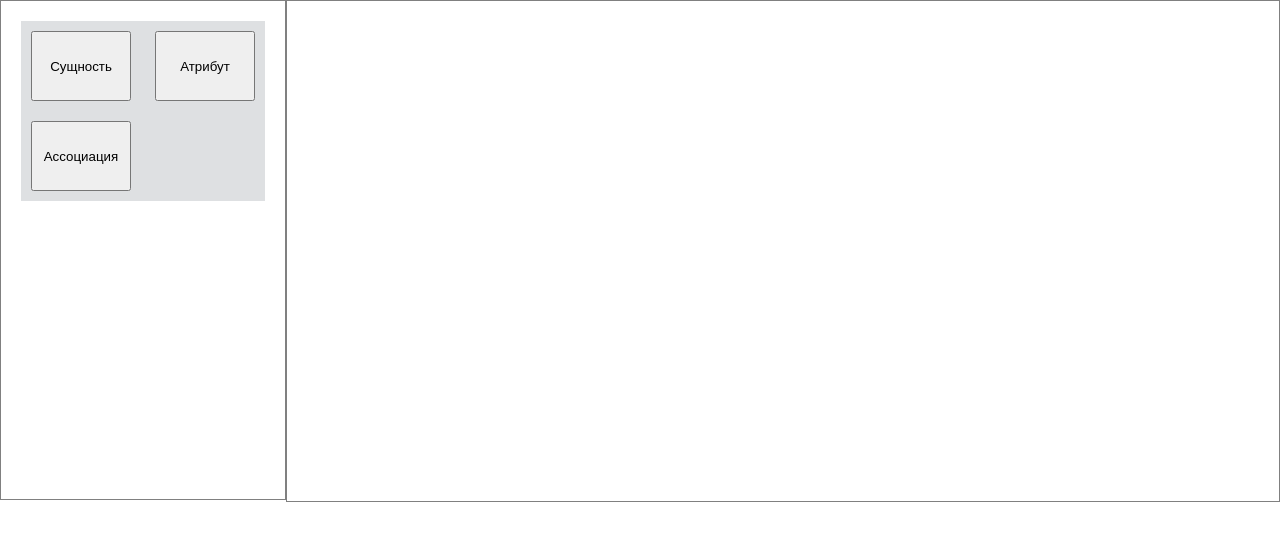
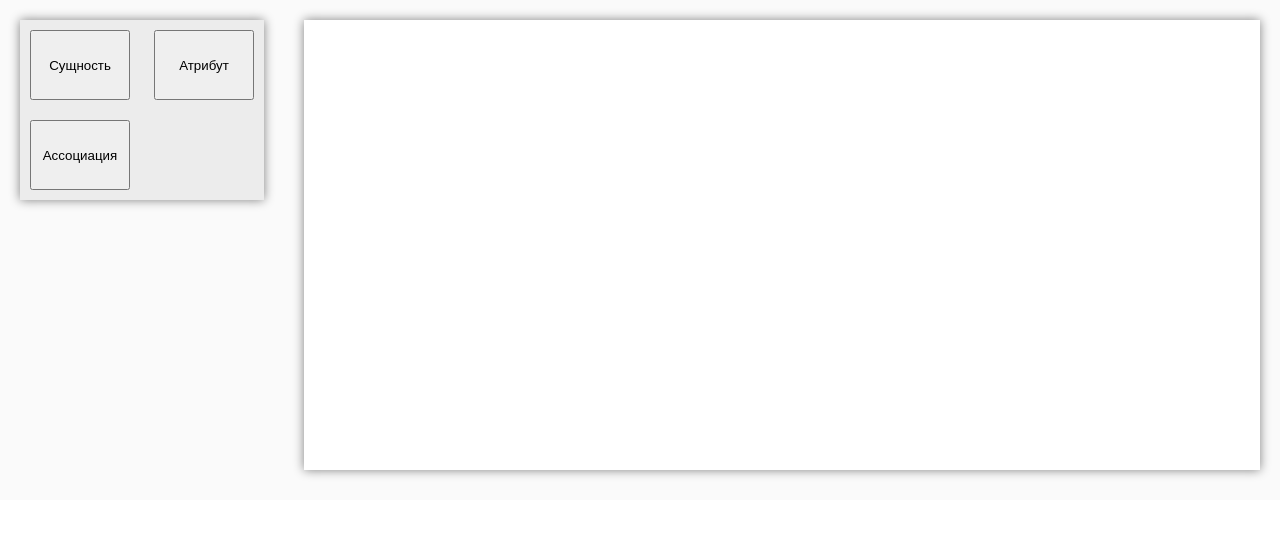
Before and after one commit to msemikin/cache, a PHP site: page /draw/index.html in a window 1280 px wide. Shown: the top 541 px of the page. Run offline with PHP 8.4, Linux system fonts and the light colour scheme; some libraries are stand-ins or nearby versions.

Commit message:
some styles

```diff
--- a/draw/styles.css
+++ b/draw/styles.css
@@ -1,16 +1,18 @@
 body {
     margin: 0px;
 }
-
+/*
 .border {
     border-style: solid;
     border-color: grey;
     border-width: 1px
 }
+*/
 
 .container {
     height: 500px;
     display: flex;
+    background-color: rgba(128, 128, 128, 0.04);
 }
 
 .tools {
@@ -20,9 +22,10 @@ body {
 }
 
 .figures {
-    background-color: #dee0e2;
+    background-color: rgba(128, 128, 128, 0.12);
     display: flex;
     flex-direction: column;
+    box-shadow: 0px 0px 10px 0px grey;
 }
 
 .list {
@@ -30,13 +33,16 @@ body {
 }
 
 .canvas {
-    height: 100%;
+    height: 90%;
     flex-grow: 2;
+    background-color: white;
+    margin: 20px;
 }
 
 .canvas svg {
     height: 100%;
     width: 100%;
+    box-shadow: 0px 0px 10px 0px grey;
 }
 
 .figure {
```
